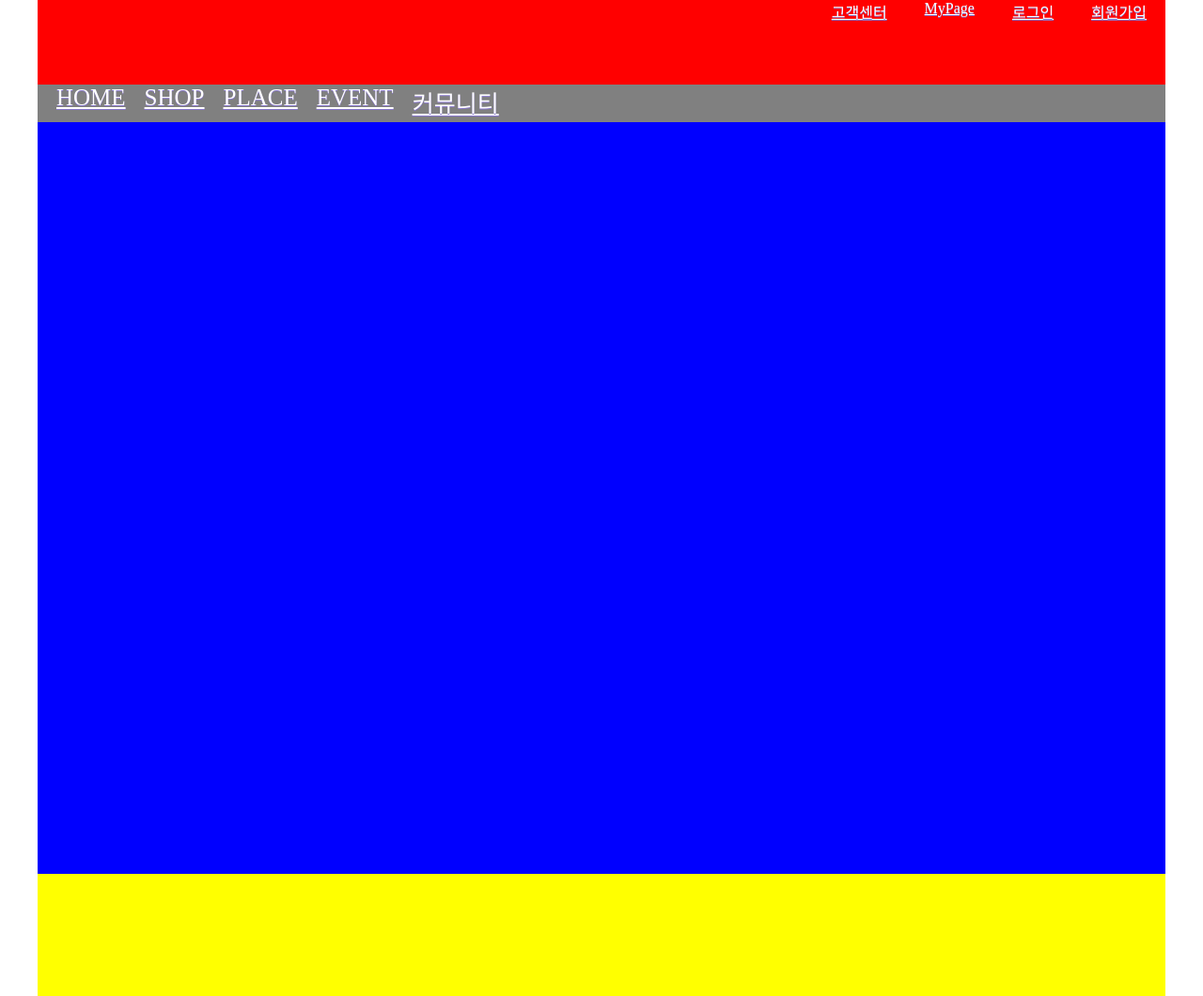
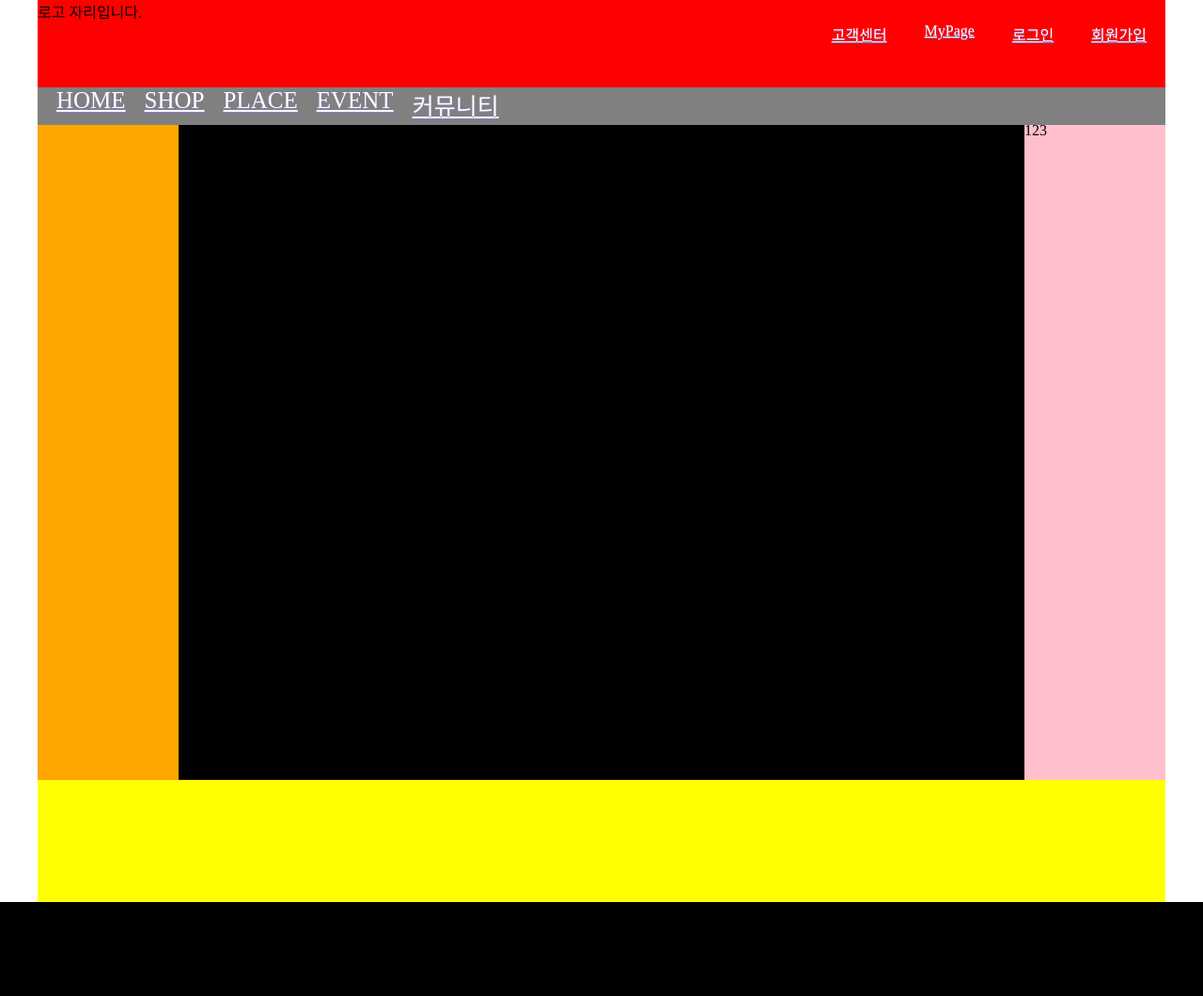
Before and after one commit to wikwanggy/Mongle, a Java web app: page / in a window 1280 px wide. Shown: the whole page at 94% size. After the commit the page ends 960 px from the top, so only its background shows below. Run offline with Spring Boot 4, a stand-in JSP engine, Linux system fonts and the light colour scheme; the project's own start-up code is not run, and a stand-in starts its controllers and pages.

Commit message:
기본적인틀입니당.

```diff
--- a/Mongle/src/main/webapp/WEB-INF/views/home.jsp
+++ b/Mongle/src/main/webapp/WEB-INF/views/home.jsp
@@ -12,7 +12,7 @@
 	<div id="container">
 		<div id="hd">
 			<header>
-				<div id="logo"></div>
+				<div id="logo">로고 자리입니다.</div>
 				<div id="tm">
 					<ul id="topmenu">
 						<li><a href="#">회원가입</a></li>
@@ -20,7 +20,6 @@
 						<li><a href="#">MyPage</a></li>
 						<li><a href="#">고객센터</a></li>
 					</ul>
-
 				</div>
 				<div>
 					<nav>
@@ -37,9 +36,9 @@
 		</div>
 		<div>
 			<main>
-				<div id="leftside"></div>
-				<div id="main"></div>
-				<div id="rightside"></div>
+				<div id="ls"></div>
+				<div id="cn">123</div>
+				<div id="rs">123</div>
 			</main>
 		</div>
 		<div >
--- a/Mongle/src/main/webapp/resources/css/main.css
+++ b/Mongle/src/main/webapp/resources/css/main.css
@@ -7,21 +7,17 @@
 #container{
 	width:1200px;
 	margin: 0 auto; /*auto으로 화면 중앙에 배치*/
-	background-color: black;
 }
 header {
 	width: 100%; /* 너비 */
 	height: 130px; /* 높이 */
 	background-color: red;
 }
-main{
-
-}
 ul {
 	list-style: none;
 }
 #topmenu {
-	height: 60px;
+	height: 50px;
 }
 #topmenu>li {
 	float: right; /* 메뉴 항목을 왼쪽으로 플로팅 */
@@ -36,7 +32,7 @@
 nav{
 	background-color: gray;
 	position:relative;
-	top:30px;
+	top:19px;
 
 }
 #menu{
@@ -55,9 +51,26 @@
 	font-size: 25px;
 }
 main{
-	height: 800px;
+	height: 700px;
 	width: 100%;
-	background-color: blue;
+	display: flex;
+}
+#ls{
+	width: 150px;
+	height: 700px;
+	float: left;
+	background-color: orange;
+}
+#cn{
+	width: 900px;
+	height: 700px;
+	background-color: black;
+}
+#rs{
+	width: 150px;
+	height: 700px;
+	float: right;
+	background-color: pink;
 }
 footer{
 	width: 100%; /* 너비 */
```
